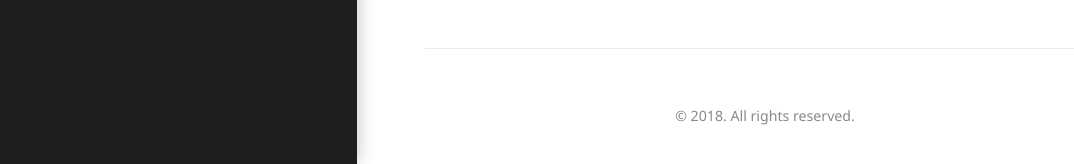
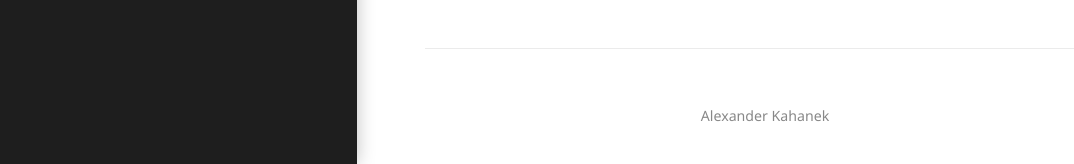
Before and after one commit to Alexander-Kahanek/Alexander-Kahanek.github.io, a Jekyll site: the page built from _featured_categories/hyde.md, in a window 1280 px wide. Shown: the part 736-900 px from the top of the page, without its empty margins (0-1074 px from the left). Built offline with Jekyll 4.4.1, drawn with Linux system fonts in a browser that asks for light colours; some web fonts are replaced.

Commit message:
Update _config.yml

```diff
--- a/_config.yml
+++ b/_config.yml
@@ -62,7 +62,7 @@ menu:
 #     url:               /cookies-policy/
 
 # This text will appear in a `<small>` tag in the footer of every page.
-copyright:             © 2018. All rights reserved.
+copyright:             Alexander Kahanek
 
 # Format of the permalinks
 permalink:             /:categories/:year-:month-:day-:title/
```
